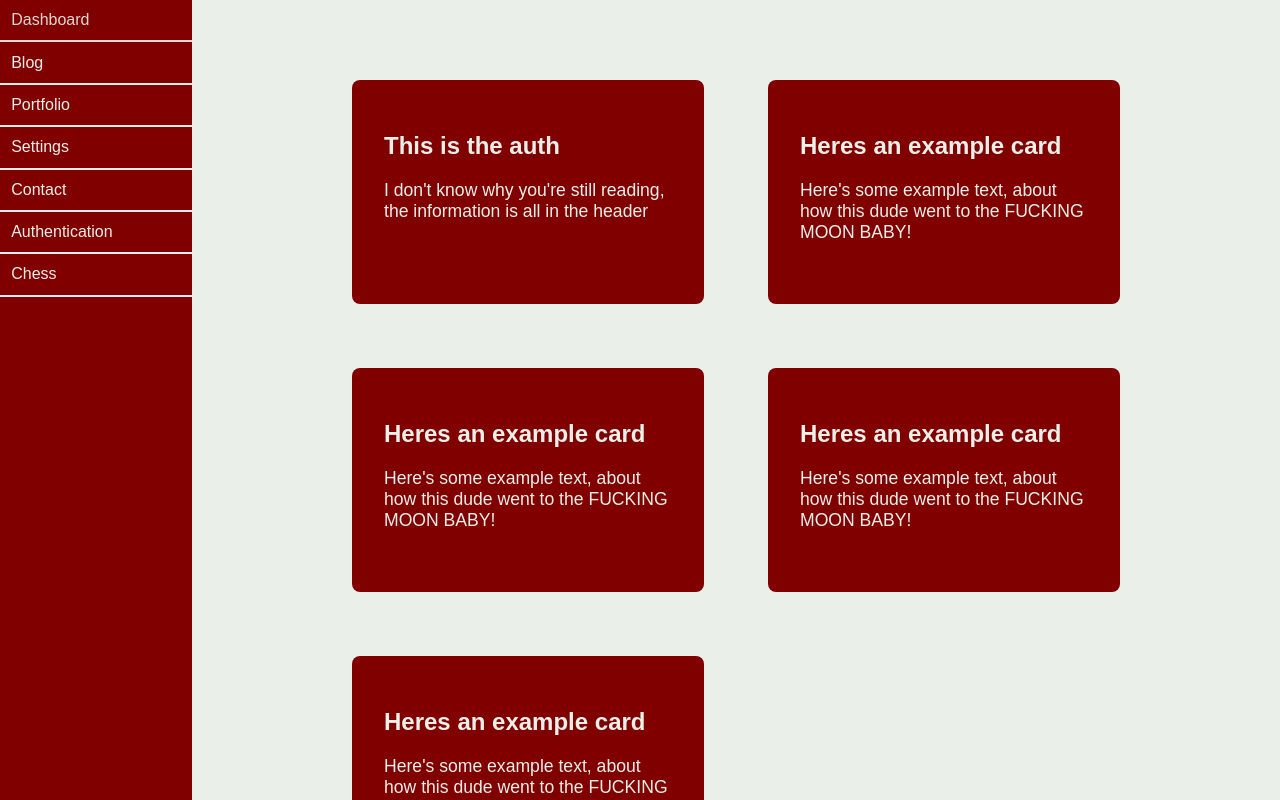
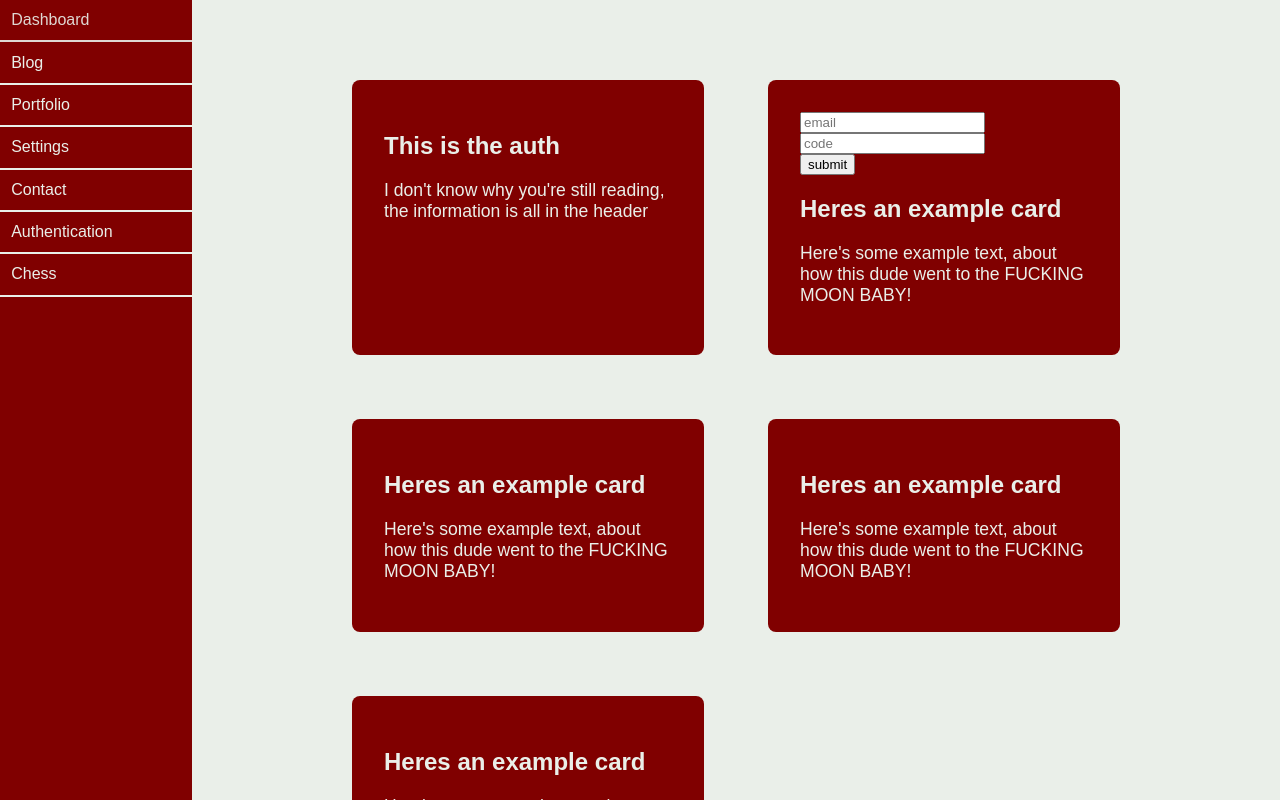
Before and after one commit to westshae/main-fe, an Angular app: page /authentication in a window 1280 px wide. Built offline with nearby package versions, Linux system fonts and the light colour scheme.

Commit message:
basic authentication setup

```diff
--- a/package.json
+++ b/package.json
@@ -18,6 +18,7 @@
     "@angular/platform-browser": "^15.0.0",
     "@angular/platform-browser-dynamic": "^15.0.0",
     "@angular/router": "^15.0.0",
+    "axios": "^1.3.2",
     "rxjs": "~7.5.0",
     "tslib": "^2.3.0",
     "zone.js": "~0.12.0"
@@ -26,6 +27,7 @@
     "@angular-devkit/build-angular": "^15.0.4",
     "@angular/cli": "~15.0.4",
     "@angular/compiler-cli": "^15.0.0",
+    "@types/axios": "^0.14.0",
     "@types/jasmine": "~4.3.0",
     "jasmine-core": "~4.5.0",
     "karma": "~6.4.0",
--- a/src/app/pages/authentication/authentication.component.html
+++ b/src/app/pages/authentication/authentication.component.html
@@ -4,6 +4,19 @@
     <p>I don't know why you're still reading, the information is all in the header</p>
   </div>
   <div class="page-card">
+    <form #userlogin (submit) = "login(userlogin, $event)" >
+
+      <input type = "text" name = "email" placeholder = "email" ngModel>
+
+      <br/>
+
+      <input type = "text" name = "code" placeholder = "code" ngModel>
+
+      <br/>
+
+      <input type = "submit" value = "submit">
+
+   </form>
     <h2>Heres an example card</h2>
     <p>Here's some example text, about how this dude went to the FUCKING MOON BABY!</p>
   </div>
--- a/src/app/pages/authentication/authentication.component.ts
+++ b/src/app/pages/authentication/authentication.component.ts
@@ -1,4 +1,10 @@
 import { Component } from '@angular/core';
+import axios, {AxiosError} from "axios";
+
+interface CheckCodeResponse {
+  id:number,
+  access_token:string,
+}
 
 @Component({
   selector: 'app-contact',
@@ -6,5 +12,39 @@ import { Component } from '@angular/core';
   styleUrls: ['./authentication.component.less']
 })
 export class AuthenticationComponent {
+  async login(form:HTMLFormElement, event:Event){
+    event.preventDefault();
+    var formData = new FormData(form);
+    let data:CheckCodeResponse;
+    let email = formData.get("email")?.toString();
+    let code = formData.get("code")?.toString();
 
+    try{
+      if(email == null || email == "") return;
+      if(code == ""){
+        await axios.get("http://localhost:5000/auth/get",{
+          params:{
+            email:email
+          }
+        }).catch((e:AxiosError)=>{
+          console.error(e);
+        })
+      }else{
+        data = (await axios.get("http://localhost:5000/auth/checkcode", {
+          params:{
+            email:email,
+            code:code,
+          }
+        })).data;
+
+        await window.localStorage.setItem("token", data.access_token);
+        await window.localStorage.setItem("email", email);
+
+
+
+      }
+    }catch(error){
+      console.error(error);
+    }
+  }
 }
```
Also changed, not shown: 1 other file (tests, documents, lock files or other folders).
